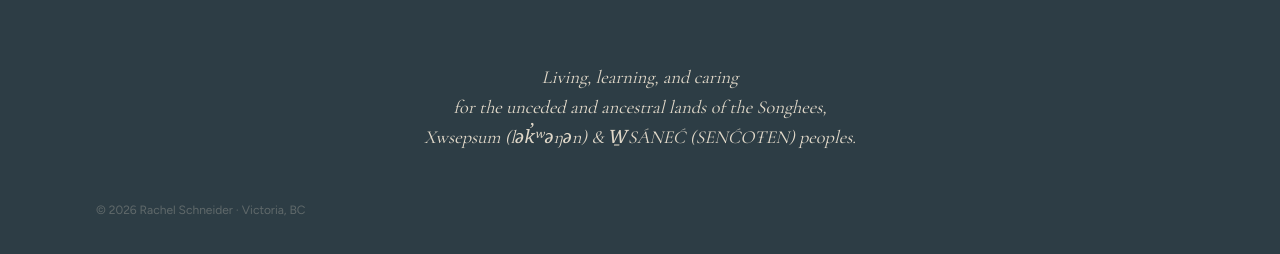
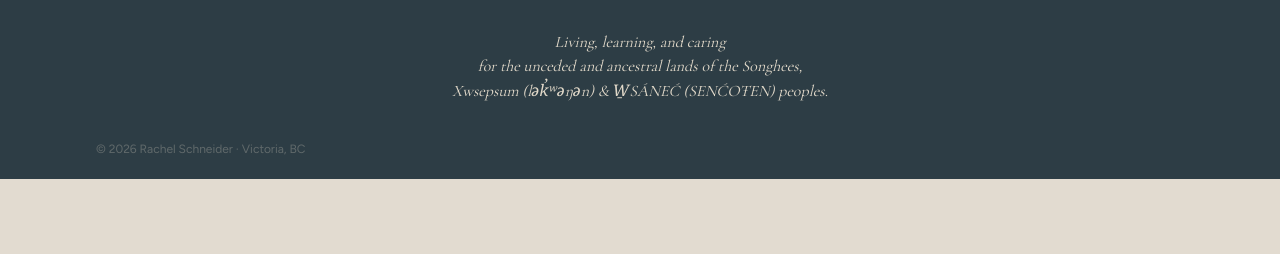
Before and after one commit to rkeschneider/rkeschneider.github.io, a website: page about.html in a window 1280 px wide. Shown: the part 1289-1543 px from the top of the page. After the commit the page ends 1468 px from the top, so only its background shows below. Drawn offline with nearby package versions, Linux system fonts and the light colour scheme; a web font is replaced by a local one.

Commit message:
Reduce footer size across all pages

```diff
--- a/about.html
+++ b/about.html
@@ -148,7 +148,7 @@
     /* ── Footer ── */
     .footer {
       background: var(--slate-deep);
-      padding: 2.5rem clamp(2rem, 8vw, 6rem);
+      padding: 1.25rem clamp(2rem, 8vw, 6rem);
       display: flex;
       align-items: center;
       justify-content: space-between;
@@ -174,7 +174,7 @@
     }
     .footer-links a:hover { opacity: 0.9; }
     .footer-copy { font-size: 0.75rem; color: var(--cream); opacity: 0.25; width: 100%; }
-    .footer-land { font-size: clamp(0.95rem, 1.5vw, 1.15rem); color: var(--cream); opacity: 0.9; width: 100%; text-align: center; line-height: 1.65; font-style: italic; padding: 1.5rem 2rem; font-family: 'Cormorant Garamond', Georgia, serif; font-weight: 400; text-wrap: balance; }
+    .footer-land { font-size: clamp(0.85rem, 1.3vw, 1rem); color: var(--cream); opacity: 0.9; width: 100%; text-align: center; line-height: 1.55; font-style: italic; padding: 0.75rem 2rem; font-family: 'Cormorant Garamond', Georgia, serif; font-weight: 400; text-wrap: balance; }
 
     .nav-brand { display: none; font-family: 'Caprasimo', serif; font-size: 1.05rem; color: var(--cream); text-decoration: none; opacity: 0.92; }
 
```
Also changed, not shown: contact.html (+2 -2 lines), home.html (+2 -2 lines), publications.html (+2 -2 lines), resume.html (+2 -2 lines), services.html (+2 -2 lines).
